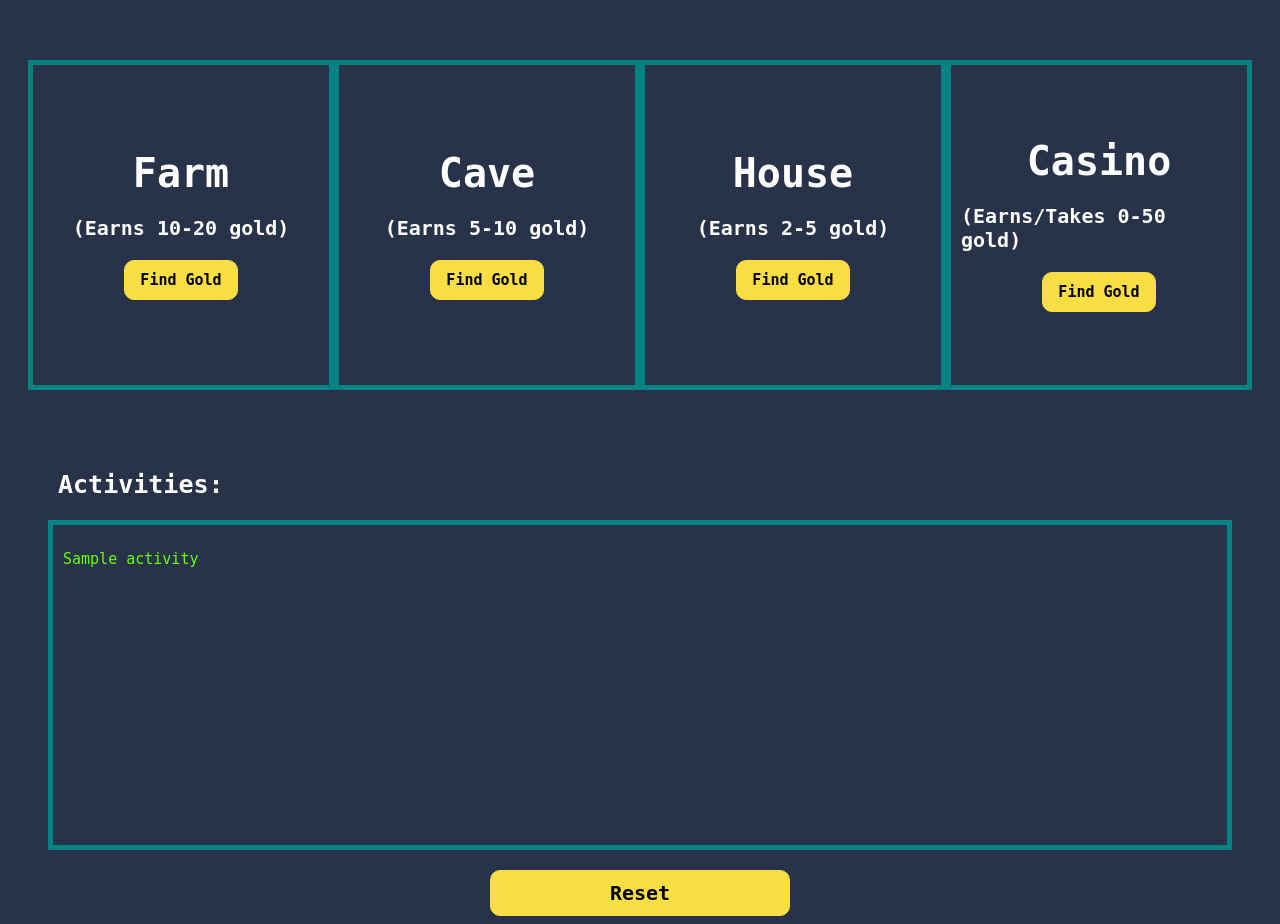
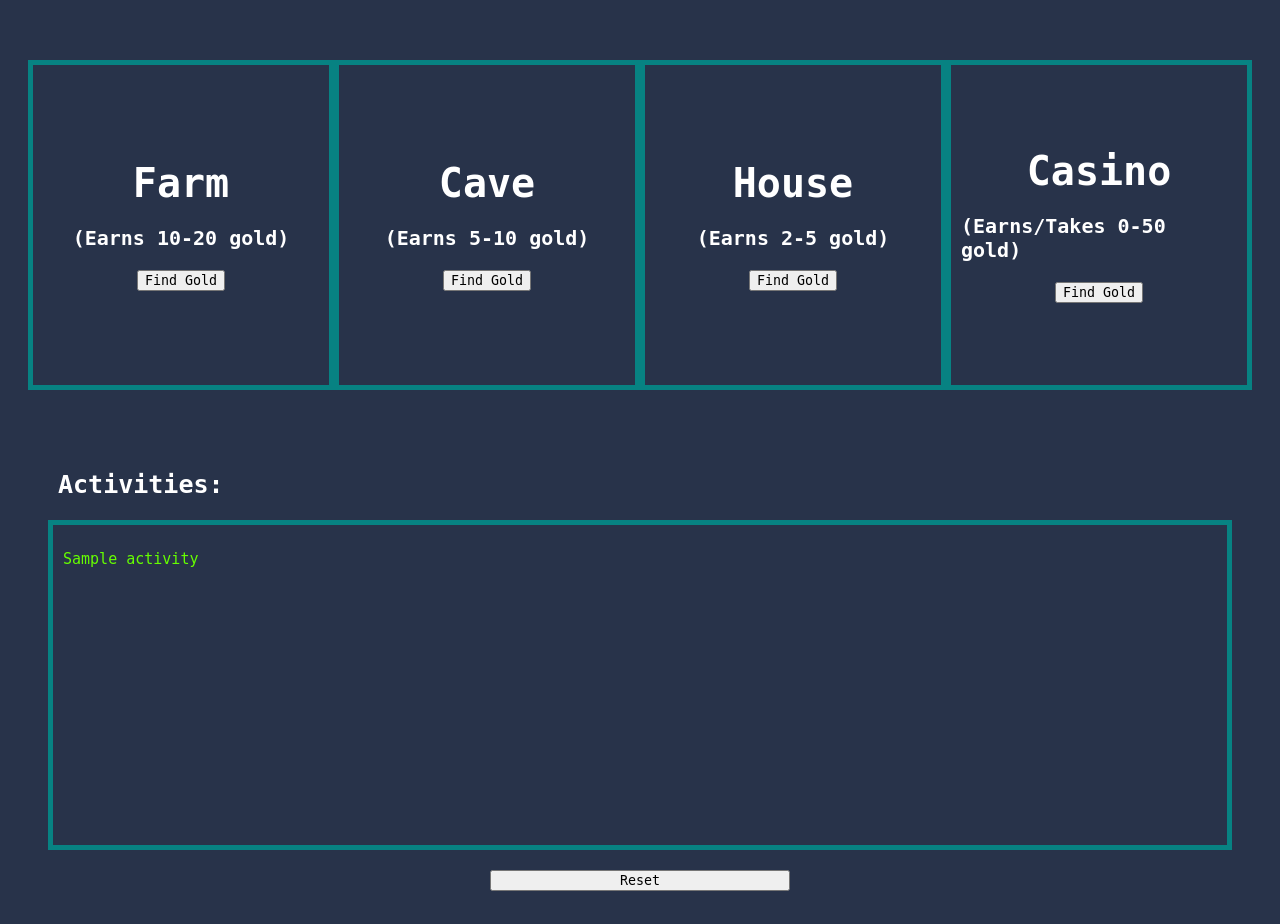
Before and after one commit to ninvilla/django_ninja_gold, a Django app: template game_app/templates/index.html in a window 1280 px wide. Shown: the part 179-1103 px from the top of the page. After the commit the page ends 1070 px from the top, so only its background shows below. Run offline with Django 3.2, Linux system fonts and the light colour scheme; the template is opened without the code that fills it: most values are stand-ins (such as "Sample title", 1, 10 or a date in 2020); parts of the project's set-up code (start-up, migrations or seed data) failed here and were passed over.

Commit message:
adjust styling

```diff
--- a/game_app/static/css/style.css
+++ b/game_app/static/css/style.css
@@ -48,14 +48,6 @@ h1, h2, h3, .box p{
     padding: 10px;
 }
 
-button{
-    background-color: #FBDE44FF;
-    font-size: 15px;
-    font-weight: bold;
-    border-radius: 10px;
-    border: 1px solid #FBDE44FF;
-    padding: 10px 15px;
-}
 #activities{
     height: 300px;
     border: 5px solid #078282FF;
@@ -63,19 +55,29 @@ button{
     padding: 10px;
     overflow-y: scroll;
 }
+
 #activities p{
     font-size: 15px;
 }
+
 #resetBtn{
     width: 300px;
-    font-size: 20px;
+
 }
+
+.btn{
+    font-weight: bold;
+}
+
 .reset{
     text-align: center;
+    margin: 15px;
 }
+
 #green{
     color: #66FF00;
 }
+
 #red{
     color: red;
 }
```
